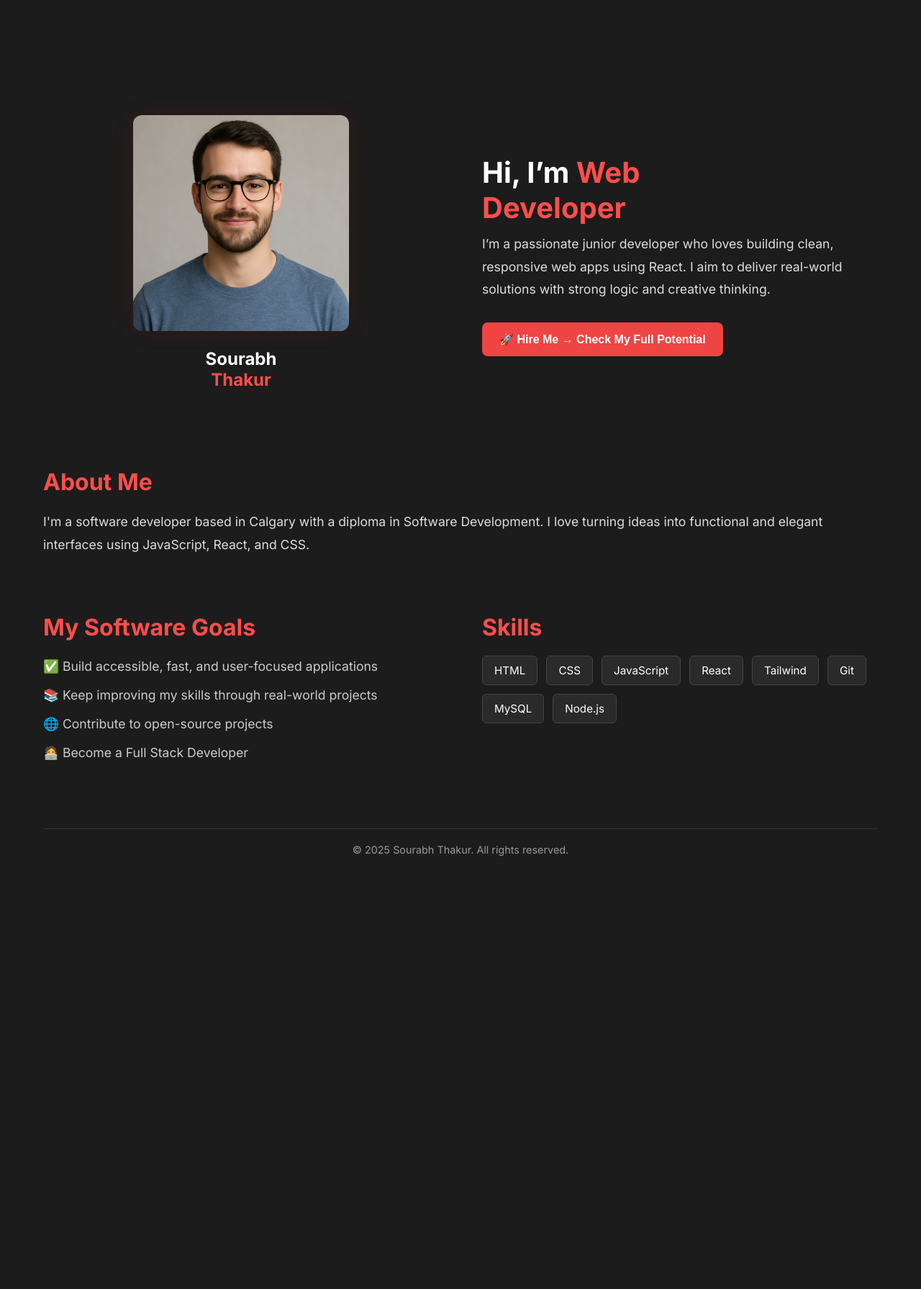
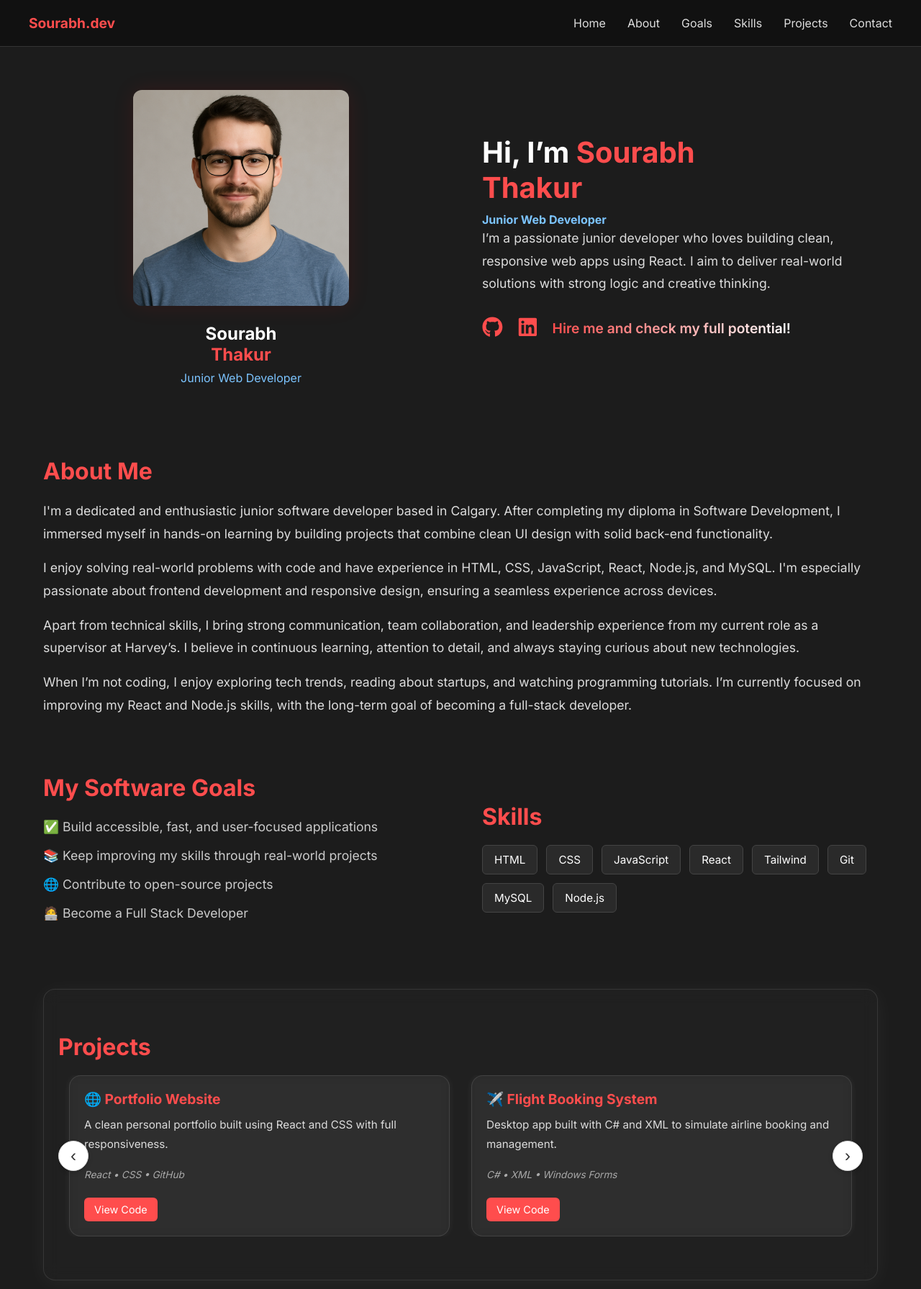
Before and after one commit to SourabhThakur01/portfolio, a React (Vite) app: page / in a window 1280 px wide. Shown: the top 1791 px of the page at 72% size. Before the commit the page ends 1249 px from the top, so only its background shows below. Built offline with nearby package versions, Linux system fonts and the light colour scheme.

Commit message:
projects added

```diff
--- a/src/pages/Landing.css
+++ b/src/pages/Landing.css
@@ -1,25 +1,52 @@
+/* Base & layout */
 @import url('https://fonts.googleapis.com/css2?family=Inter:wght@400;600;700&display=swap');
-
-* {
-  box-sizing: border-box;
-  margin: 0;
-  padding: 0;
-}
-
+* { box-sizing: border-box; margin: 0; padding: 0; }
+html { scroll-behavior: smooth; }
 body {
   font-family: 'Inter', sans-serif;
   background-color: #1c1c1c;
   color: #fff;
-  margin-top: 120px;
 }
-
 .page-container {
-  padding: 40px 20px;
+  padding: 60px 20px 40px;
   max-width: 1200px;
   margin: auto;
 }
 
-/* === HERO SECTION === */
+/* Navbar */
+.navbar {
+  display: flex;
+  justify-content: space-between;
+  align-items: center;
+  padding: 20px 40px;
+  background-color: #111;
+  color: #fff;
+  position: sticky;
+  top: 0;
+  z-index: 1000;
+  border-bottom: 1px solid #333;
+}
+.nav-left {
+  font-size: 1.2rem;
+  font-weight: bold;
+  color: #ff4d4d;
+}
+.nav-links {
+  display: flex;
+  gap: 30px;
+}
+.nav-links a {
+  text-decoration: none;
+  color: #ddd;
+  font-weight: 500;
+  transition: color 0.3s ease;
+}
+.nav-links a:hover {
+  color: #ff4d4d;
+  text-shadow: 0 0 6px rgba(255, 77, 77, 0.5);
+}
+
+/* Hero Section */
 .hero {
   display: flex;
   flex-wrap: wrap;
@@ -28,12 +55,7 @@ body {
   align-items: center;
   margin-bottom: 100px;
 }
-
-.hero-left {
-  flex: 1;
-  text-align: center;
-}
-
+.hero-left { flex: 1; text-align: center; }
 .hero-image {
   width: 300px;
   height: auto;
@@ -41,38 +63,16 @@ body {
   box-shadow: 0 0 30px rgba(255, 0, 0, 0.1);
   margin-bottom: 20px;
 }
-
-.hero-name-card .first-name {
-  font-size: 1.5rem;
-  color: #fff;
-}
-
-.hero-name-card .last-name {
-  font-size: 1.5rem;
-  color: #ff4d4d;
-}
-
-.job-title {
-  font-size: 1rem;
-  color: #7cc4ff;
-  margin-top: 8px;
-}
-
-.hero-right {
-  flex: 1;
-  max-width: 600px;
-}
-
+.hero-name-card .first-name { font-size: 1.5rem; color: #fff; }
+.hero-name-card .last-name { font-size: 1.5rem; color: #ff4d4d; }
+.job-title { font-size: 1rem; color: #7cc4ff; margin-top: 8px; }
+.hero-right { flex: 1; max-width: 600px; }
 .hero-right h1 {
   font-size: 2.5rem;
   font-weight: 700;
   margin-bottom: 10px;
 }
-
-.highlight {
-  color: #ff4d4d;
-}
-
+.highlight { color: #ff4d4d; }
 .hero-description {
   font-size: 1.1rem;
   line-height: 1.8;
@@ -80,41 +80,47 @@ body {
   margin-bottom: 30px;
 }
 
-.hire-button {
-  background-color: #ef4444;
-  color: white;
-  font-size: 1rem;
-  padding: 14px 24px;
-  border: none;
-  border-radius: 8px;
-  cursor: pointer;
+/* Social Icons */
+.social-icons {
+  margin-top: 20px;
+  display: flex;
+  gap: 20px;
+  align-items: center;
+  flex-wrap: wrap;
+}
+.social-icons .icon {
+  font-size: 1.8rem;
+  color: #ff4d4d;
+  transition: transform 0.3s ease, color 0.3s ease;
+}
+.social-icons .icon:hover {
+  transform: scale(1.2);
+  color: #fff;
+}
+.hire-text {
+  font-size: 1.2rem;
   font-weight: 600;
-  transition: background-color 0.3s ease;
+  background: linear-gradient(to right, #ff4d4d, #ffffff);
+  -webkit-background-clip: text;
+  -webkit-text-fill-color: transparent;
 }
 
-.hire-button:hover {
-  background-color: #b91c1c;
-}
-
-/* === SECTION UNIVERSAL === */
-.section {
-  margin-bottom: 80px;
-}
-
+/* Sections */
+.section { margin-bottom: 80px; }
 .section h2 {
   font-size: 2rem;
   color: #ff4d4d;
   margin-bottom: 20px;
 }
-
 .section p,
 .section ul {
   font-size: 1.1rem;
   line-height: 1.8;
   color: #ddd;
 }
+.section p + p { margin-top: 16px; }
 
-/* === GOALS + SKILLS SIDE BY SIDE === */
+/* Dual Section: Goals + Skills */
 .dual-section {
   display: flex;
   flex-wrap: wrap;
@@ -122,32 +128,21 @@ body {
   justify-content: space-between;
   align-items: flex-start;
 }
-
-.goals-box,
-.skills-box {
-  flex: 1;
-  min-width: 300px;
-}
-
-.goals-list {
-  list-style: none;
-  padding-left: 0;
-}
-
+.goals-box, .skills-box { flex: 1; min-width: 300px; }
+.skills-box { margin-top: 40px; }
+.goals-list { list-style: none; padding-left: 0; }
 .goals-list li {
   margin-bottom: 10px;
   font-size: 1.1rem;
   line-height: 1.7;
   color: #ccc;
 }
-
 .skills-grid {
   display: flex;
   flex-wrap: wrap;
   gap: 12px;
   margin-top: 10px;
 }
-
 .skills-grid span {
   background-color: #2a2a2a;
   padding: 10px 16px;
@@ -156,7 +151,7 @@ body {
   border: 1px solid #444;
 }
 
-/* === FOOTER === */
+/* Footer */
 .footer {
   margin-top: 80px;
   text-align: center;
@@ -166,29 +161,126 @@ body {
   font-size: 0.9rem;
 }
 
-/* === FADE-IN ANIMATIONS === */
+/* Animations */
 .fade-section {
   opacity: 0;
   transform: translateY(40px);
   animation: fadeInUp 1s ease forwards;
 }
-
-.fade-delay-1 {
-  animation-delay: 0.2s;
-}
-.fade-delay-2 {
-  animation-delay: 0.6s;
-}
-.fade-delay-3 {
-  animation-delay: 1s;
-}
-.fade-delay-4 {
-  animation-delay: 1.4s;
-}
-
+.fade-delay-1 { animation-delay: 0.2s; }
+.fade-delay-2 { animation-delay: 0.6s; }
+.fade-delay-3 { animation-delay: 1s; }
+.fade-delay-4 { animation-delay: 1.4s; }
+.fade-delay-5 { animation-delay: 1.8s; }
 @keyframes fadeInUp {
   to {
     opacity: 1;
     transform: translateY(0);
   }
 }
+
+/* === Projects Horizontal Slider === */
+.projects-section {
+  padding: 60px 20px;
+  background: rgba(255, 255, 255, 0.02);
+  border-radius: 16px;
+  box-shadow: 0 4px 30px rgba(255, 255, 255, 0.05);
+  backdrop-filter: blur(10px);
+  border: 1px solid rgba(255, 255, 255, 0.1);
+  overflow: hidden;
+  position: relative;
+}
+
+.project-slider-wrapper {
+  display: flex;
+  align-items: center;
+  position: relative;
+  width: 100%;
+  overflow: hidden;
+}
+
+.projects-track {
+  display: flex;
+  transition: transform 0.6s ease-in-out;
+  width: fit-content;
+}
+
+.project-slide {
+  flex: 0 0 50%;
+  padding: 0 15px;
+  box-sizing: border-box;
+}
+
+.project-glass {
+  background: rgba(255, 255, 255, 0.05);
+  border-radius: 16px;
+  padding: 20px;
+  border: 1px solid rgba(255, 255, 255, 0.1);
+  box-shadow: 0 0 10px rgba(255, 255, 255, 0.07);
+  backdrop-filter: blur(10px);
+  transition: transform 0.3s ease;
+}
+.project-glass:hover {
+  transform: translateY(-5px);
+  box-shadow: 0 0 20px rgba(255, 255, 255, 0.2);
+}
+.project-glass h3 {
+  font-size: 1.2rem;
+  color: #ff4d4d;
+  margin-bottom: 10px;
+}
+.project-glass p {
+  font-size: 0.95rem;
+  color: #ddd;
+  margin-bottom: 8px;
+}
+.project-glass .tech-stack {
+  font-style: italic;
+  font-size: 0.85rem;
+  color: #aaa;
+  margin-bottom: 10px;
+}
+.project-glass a {
+  display: inline-block;
+  margin-top: 10px;
+  background-color: #ff4d4d;
+  color: white;
+  padding: 8px 14px;
+  border-radius: 6px;
+  font-size: 0.9rem;
+  text-decoration: none;
+}
+.project-glass a:hover {
+  background-color: #e83e3e;
+}
+
+/* Arrows */
+.side-button {
+  position: absolute;
+  top: 50%;
+  transform: translateY(-50%);
+  width: 42px;
+  height: 42px;
+  border-radius: 50%;
+  background-color: white;
+  color: #333;
+  border: 1px solid #ddd;
+  box-shadow: 0 2px 6px rgba(0, 0, 0, 0.2);
+  font-size: 1.5rem;
+  cursor: pointer;
+  transition: all 0.3s ease;
+  z-index: 10;
+}
+.side-button:hover {
+  background-color: #ff4d4d;
+  color: white;
+  border-color: #ff4d4d;
+}
+.side-button.left { left: 0; }
+.side-button.right { right: 0; }
+
+@media (max-width: 768px) {
+  .project-slide {
+    flex: 0 0 100%;
+  }
+}
--- a/src/pages/Landing.jsx
+++ b/src/pages/Landing.jsx
@@ -1,51 +1,147 @@
+import { useEffect, useState } from "react";
 import { useNavigate } from "react-router-dom";
+import { FaGithub, FaLinkedin } from "react-icons/fa";
 import "./Landing.css";
+
+const projects = [
+  {
+    title: "🌐 Portfolio Website",
+    description: "A clean personal portfolio built using React and CSS with full responsiveness.",
+    stack: "React • CSS • GitHub",
+    link: "https://github.com/SourabhThakur01/protfolio-1",
+  },
+  {
+    title: "✈️ Flight Booking System",
+    description: "Desktop app built with C# and XML to simulate airline booking and management.",
+    stack: "C# • XML • Windows Forms",
+    link: "https://github.com/SourabhThakur01/FlightBooking",
+  },
+  {
+    title: "☁️ Weather App",
+    description: "Simple weather app using JavaScript that shows live weather using OpenWeather API.",
+    stack: "HTML • CSS • JS • API",
+    link: "#",
+  },
+  {
+    title: "🍱 TiffIndia",
+    description: "Tiffin delivery app UI built in Figma and React (work in progress).",
+    stack: "React • Figma • API",
+    link: "https://www.figma.com/file/iD1kp2ie1uulqI6kIZwKNu/Tiff-India",
+  },
+  {
+    title: "🎮 Gamer Hub",
+    description: "Figma design for social gaming platform with chat and profile features.",
+    stack: "Figma • UI/UX",
+    link: "https://www.figma.com/file/2mbRF3ZKdFAZSdCP7VBuPs/Gamers-Hut",
+  },
+  {
+    title: "💼 Portfolio 2",
+    description: "An advanced and animated portfolio you're currently browsing. Built with React and CSS.",
+    stack: "React • CSS • Responsive Design",
+    link: "https://github.com/SourabhThakur01/protfolio-2",
+  },
+];
 
 const Landing = () => {
   const navigate = useNavigate();
+  const [currentPage, setCurrentPage] = useState(0);
+  const projectsPerPage = 2;
+
+  useEffect(() => {
+    window.scrollTo(0, 0);
+  }, []);
+
+  const handleNext = () => {
+    setCurrentPage((prev) => (prev + 1) % Math.ceil(projects.length / projectsPerPage));
+  };
+
+  const handlePrev = () => {
+    setCurrentPage((prev) =>
+      prev === 0 ? Math.floor((projects.length - 1) / projectsPerPage) : prev - 1
+    );
+  };
+
+  const trackTranslate = {
+    transform: `translateX(-${currentPage * 100}%)`,
+  };
 
   return (
+    <>
+      {/* === NAVIGATION BAR === */}
+      <nav className="navbar">
+        <div className="nav-left">Sourabh.dev</div>
+        <div className="nav-links">
+          <a href="#home">Home</a>
+          <a href="#about">About</a>
+          <a href="#goals">Goals</a>
+          <a href="#skills">Skills</a>
+          <a href="#projects">Projects</a>
+          <a href="#footer">Contact</a>
+        </div>
+      </nav>
+
       <div className="page-container">
+        <div className="content-wrapper">
           {/* === HERO SECTION === */}
-      <section className="hero fade-section fade-delay-1">
+          <section id="home" className="hero fade-section fade-delay-1">
             <div className="hero-left">
               <img src="src/assets/sourabh.png" alt="Sourabh" className="hero-image" />
               <div className="hero-name-card">
                 <h2 className="first-name">Sourabh</h2>
                 <h2 className="last-name">Thakur</h2>
-            <p className="job-title"></p>
+                <p className="job-title">Junior Web Developer</p>
               </div>
             </div>
 
             <div className="hero-right">
               <h1>
-            Hi, I’m <span className="highlight">Web<br /> Developer</span>
+                Hi, I’m <span className="highlight">Sourabh<br />Thakur</span>
               </h1>
-          <h3 className="job-title"> </h3>
+              <h3 className="job-title">Junior Web Developer</h3>
               <p className="hero-description">
                 I’m a passionate junior developer who loves building clean,
                 responsive web apps using React. I aim to deliver real-world
                 solutions with strong logic and creative thinking.
               </p>
-          <button className="hire-button" onClick={() => navigate("/home")}>
-            🚀 Hire Me → Check My Full Potential
-          </button>
+              <div className="social-icons">
+                <a href="https://github.com/SourabhThakur01" target="_blank" rel="noopener noreferrer">
+                  <FaGithub className="icon" />
+                </a>
+                <a href="https://www.linkedin.com/in/sourabh-thakur2530/" target="_blank" rel="noopener noreferrer">
+                  <FaLinkedin className="icon" />
+                </a>
+                <span className="hire-text">Hire me and check my full potential!</span>
+              </div>
             </div>
           </section>
 
           {/* === ABOUT SECTION === */}
-      <section className="section fade-section fade-delay-2">
+          <section id="about" className="section fade-section fade-delay-2">
             <h2>About Me</h2>
             <p>
-          I'm a software developer based in Calgary with a diploma in Software Development.
-          I love turning ideas into functional and elegant interfaces using JavaScript, React, and CSS.
+              I'm a dedicated and enthusiastic junior software developer based in Calgary. After completing
+              my diploma in Software Development, I immersed myself in hands-on learning by building projects
+              that combine clean UI design with solid back-end functionality.
+            </p>
+            <p>
+              I enjoy solving real-world problems with code and have experience in HTML, CSS, JavaScript,
+              React, Node.js, and MySQL. I'm especially passionate about frontend development and responsive
+              design, ensuring a seamless experience across devices.
+            </p>
+            <p>
+              Apart from technical skills, I bring strong communication, team collaboration, and leadership
+              experience from my current role as a supervisor at Harvey’s. I believe in continuous learning,
+              attention to detail, and always staying curious about new technologies.
+            </p>
+            <p>
+              When I’m not coding, I enjoy exploring tech trends, reading about startups, and watching programming tutorials.
+              I’m currently focused on improving my React and Node.js skills, with the long-term goal of becoming a full-stack developer.
             </p>
           </section>
 
-      {/* === GOALS + SKILLS SECTION (STAGGERED) === */}
+          {/* === GOALS + SKILLS SECTION === */}
           <section className="section dual-section fade-section fade-delay-3">
-        {/* Software Goals */}
-        <div className="goals-box">
+            <div id="goals" className="goals-box">
               <h2>My Software Goals</h2>
               <ul className="goals-list">
                 <li>✅ Build accessible, fast, and user-focused applications</li>
@@ -55,8 +151,7 @@ const Landing = () => {
               </ul>
             </div>
 
-        {/* Skills */}
-        <div className="skills-box">
+            <div id="skills" className="skills-box">
               <h2>Skills</h2>
               <div className="skills-grid">
                 <span>HTML</span>
@@ -71,11 +166,36 @@ const Landing = () => {
             </div>
           </section>
 
+          {/* === PROJECTS SECTION === */}
+          <section id="projects" className="section projects-section fade-section fade-delay-5">
+            <h2>Projects</h2>
+            <div className="project-slider-wrapper">
+              <button className="side-button left" onClick={handlePrev}>‹</button>
+              <div className="projects-slider">
+                <div className="projects-track" style={trackTranslate}>
+                  {projects.map((proj, index) => (
+                    <div key={index} className="project-slide">
+                      <div className="project-glass">
+                        <h3>{proj.title}</h3>
+                        <p>{proj.description}</p>
+                        <p className="tech-stack">{proj.stack}</p>
+                        <a href={proj.link} target="_blank" rel="noopener noreferrer">View Code</a>
+                      </div>
+                    </div>
+                  ))}
+                </div>
+              </div>
+              <button className="side-button right" onClick={handleNext}>›</button>
+            </div>
+          </section>
+
           {/* === FOOTER === */}
-      <footer className="footer fade-section fade-delay-4">
+          <footer id="footer" className="footer fade-section fade-delay-4">
             <p>&copy; {new Date().getFullYear()} Sourabh Thakur. All rights reserved.</p>
           </footer>
         </div>
+      </div>
+    </>
   );
 };
 
```
Lines whose indentation alone changed are shown as unchanged.
